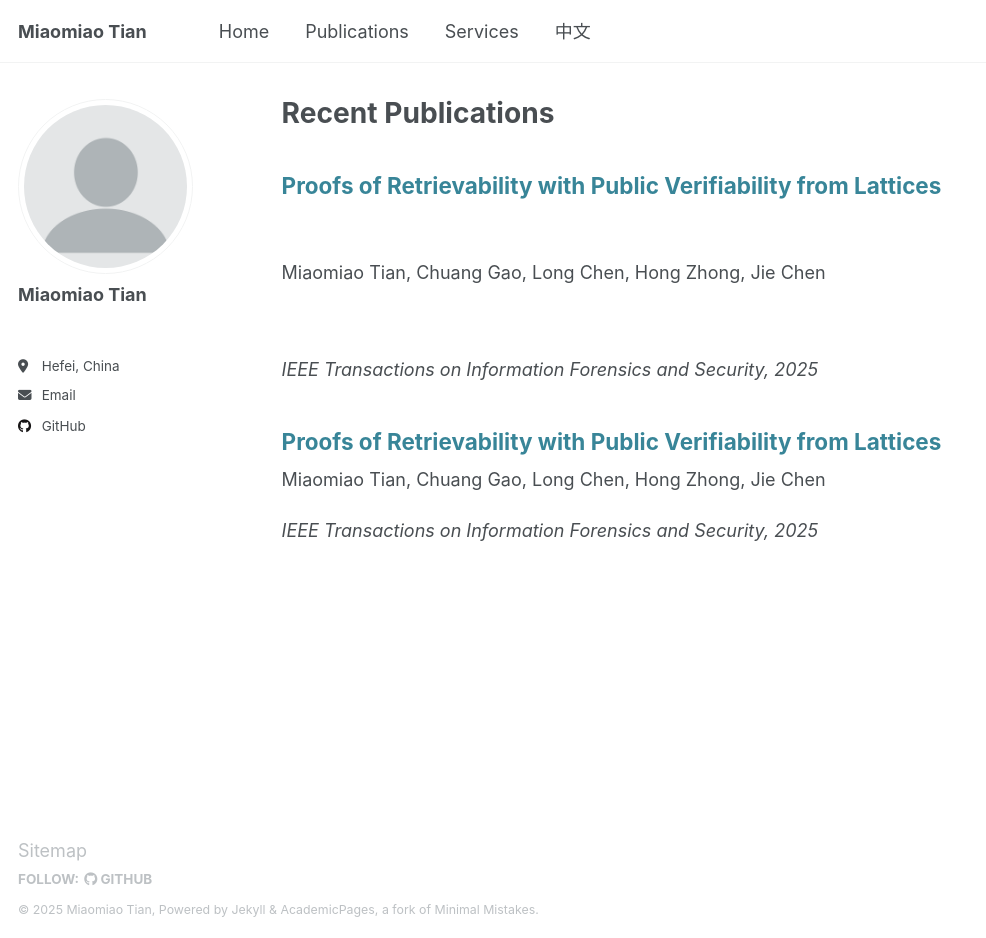
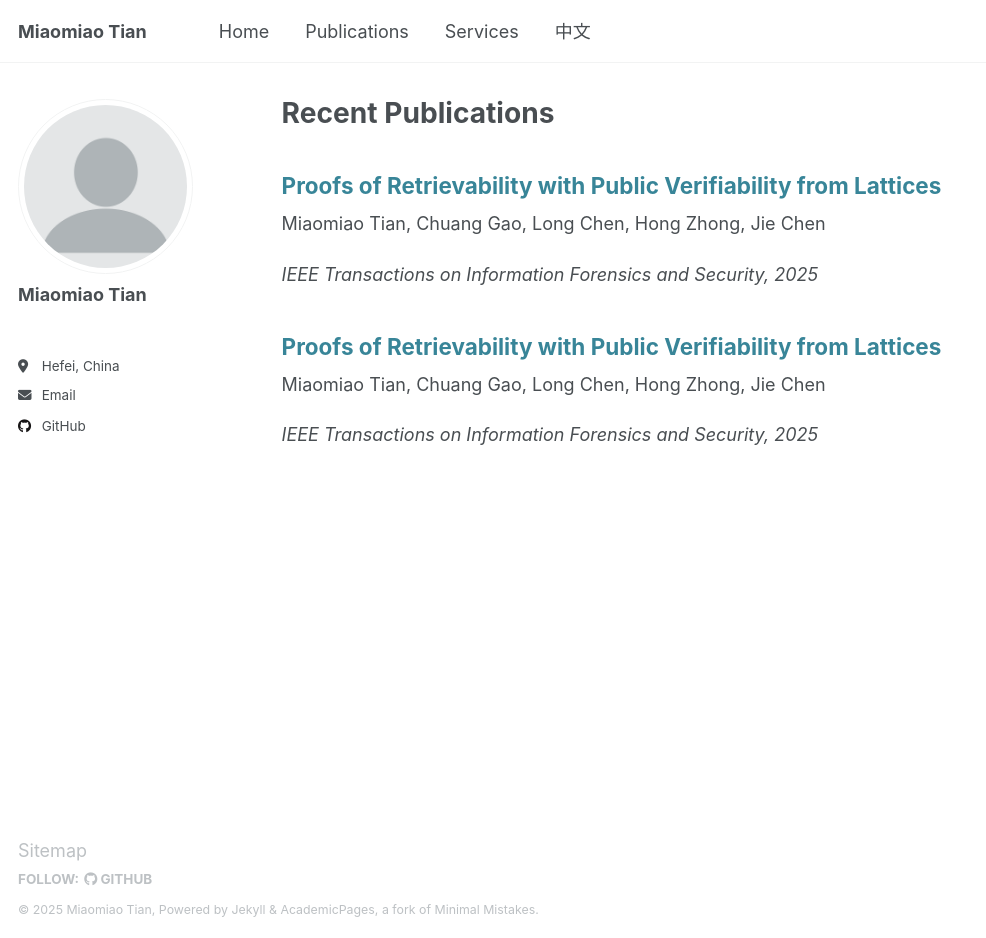
Before and after one commit to dmtian/dmtian.github.io, a Jekyll site: the page built from _pages/publications.html, in a window 1280 px wide and 938 px high. Shown: the whole window, without its empty margins (0-986 px from the left). Built offline with Jekyll 4.4.1, drawn with Linux system fonts in a browser that asks for light colours.

Commit message:
Update publications.html

```diff
--- a/_pages/publications.html
+++ b/_pages/publications.html
@@ -6,8 +6,8 @@ author_profile: true
 ---
 <div>
 <h2 style="color: rgb(56,133,152);">Proofs of Retrievability with Public Verifiability from Lattices</h2>
-<p style="font-size: 18px;margin-top: 60px;">Miaomiao Tian, Chuang Gao, Long Chen, Hong Zhong, Jie Chen</p>
-<p style="font-size: 18px;margin-top: 70px;font-style: italic;">IEEE Transactions on Information Forensics and Security, 2025</p>
+<p style="font-size: 18px;margin-top: 10px;">Miaomiao Tian, Chuang Gao, Long Chen, Hong Zhong, Jie Chen</p>
+<p style="font-size: 18px;margin-top: 5px;font-style: italic;">IEEE Transactions on Information Forensics and Security, 2025</p>
 </div>
 <div>
 <h2 style="color: rgb(56,133,152);">Proofs of Retrievability with Public Verifiability from Lattices</h2>
```
